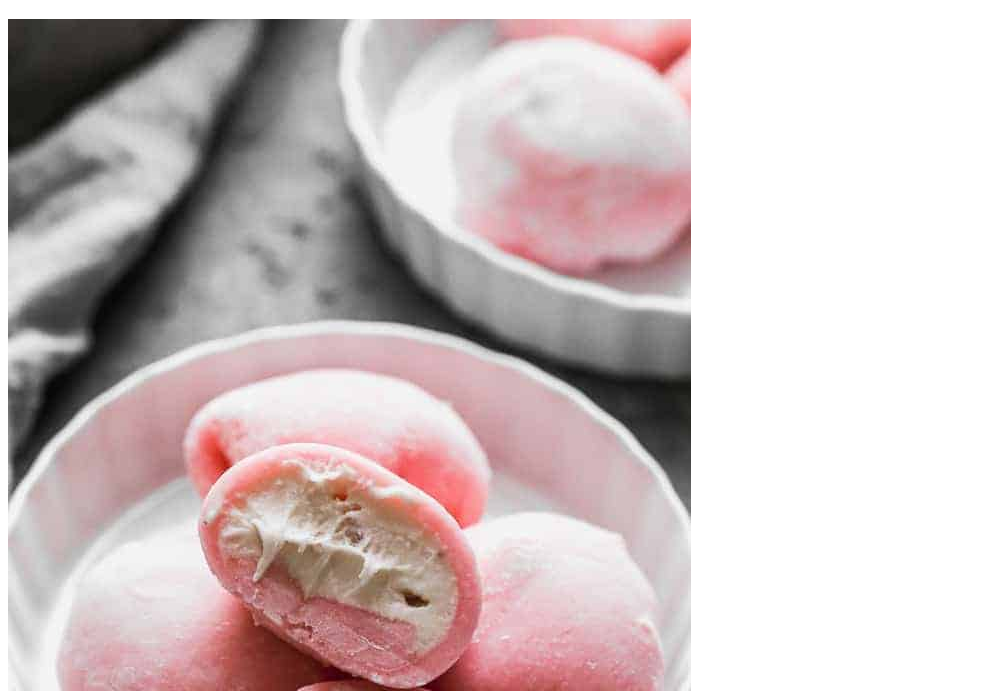
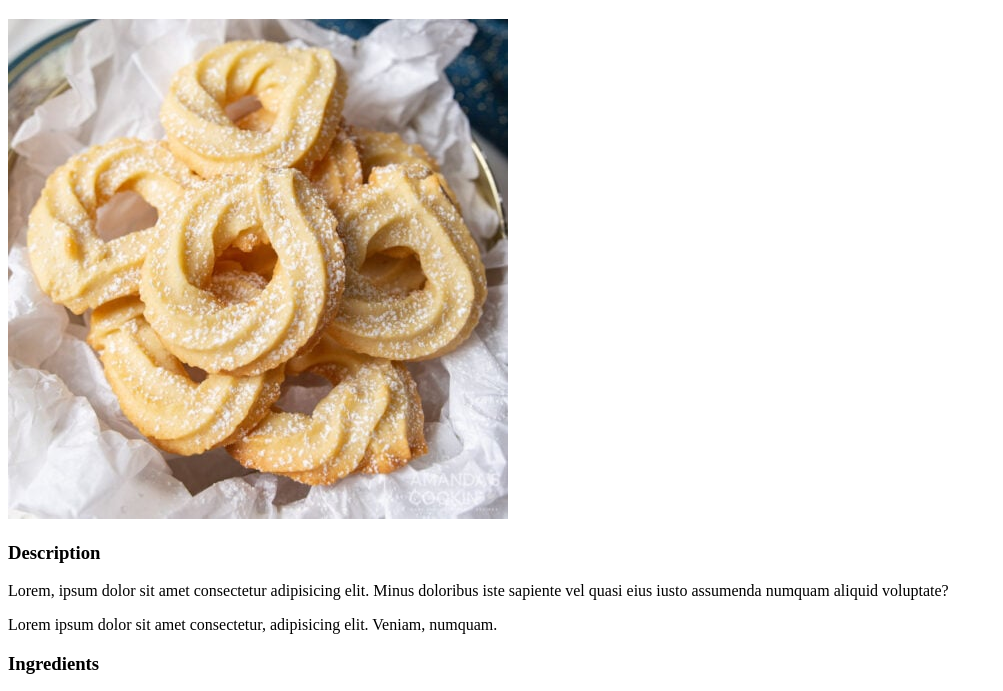
Before and after one commit to katiepb525/odin-recipes, a plain HTML site: page recipes/danish_butter_cookies.html in a window 1280 px wide. Shown: the part 61-752 px from the top of the page, without its empty margins (0-1003 px from the left). Drawn offline with Linux system fonts and the light colour scheme.

Commit message:
Add image to danish butter cookies

```diff
--- a/recipes/danish_butter_cookies.html
+++ b/recipes/danish_butter_cookies.html
@@ -10,7 +10,7 @@
 
 <body>
     <h1>Danish Butter Cookies</h1>
-    <img src="../images/Mochi-Ice-Cream.jpg" alt="Some mochi ice cream.">
+    <img src="../images/Danish-Butter-Cookies.jpg" alt="Some mochi ice cream.">
     <h3>Description</h3>
     <p>Lorem, ipsum dolor sit amet consectetur adipisicing elit. Minus doloribus iste sapiente vel quasi eius iusto
         assumenda numquam aliquid voluptate?</p>
```
